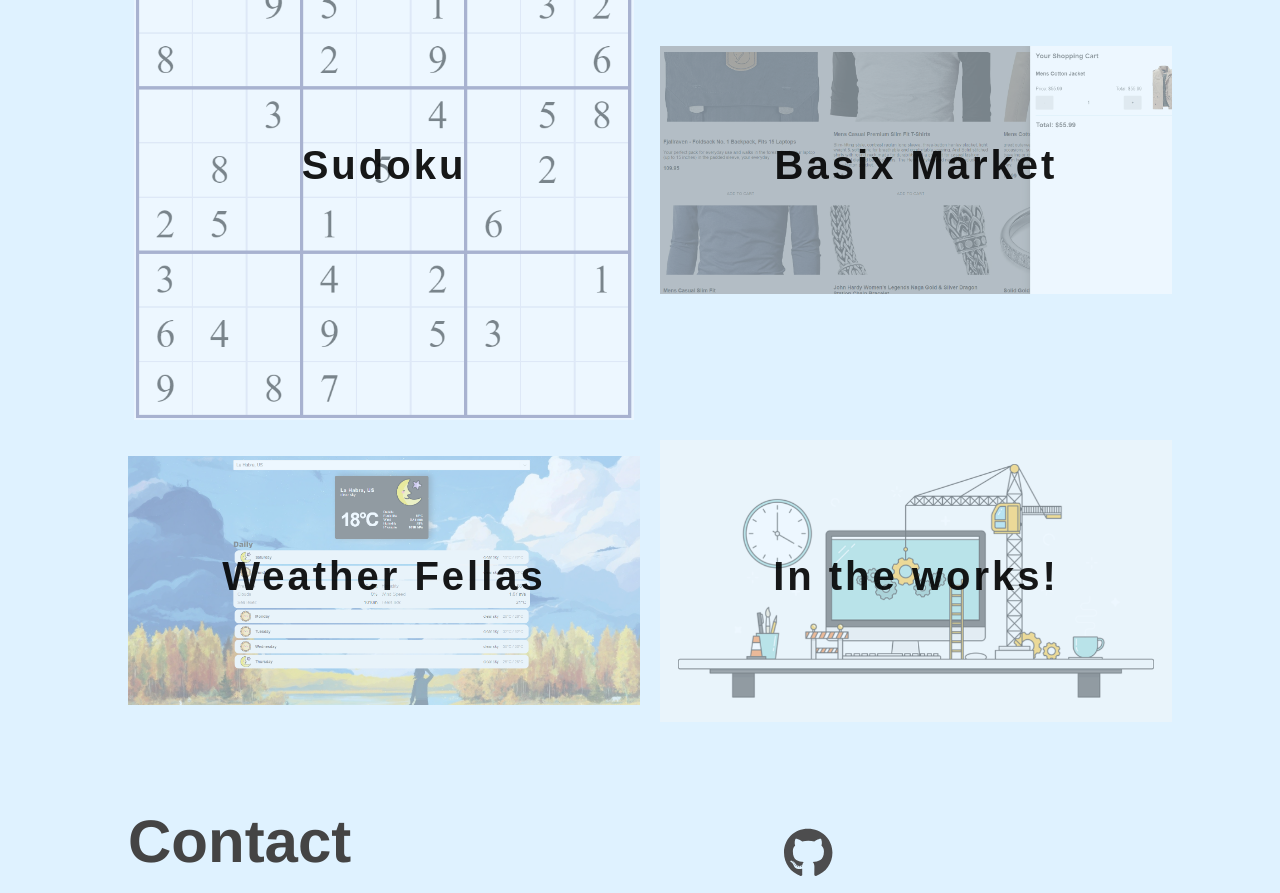
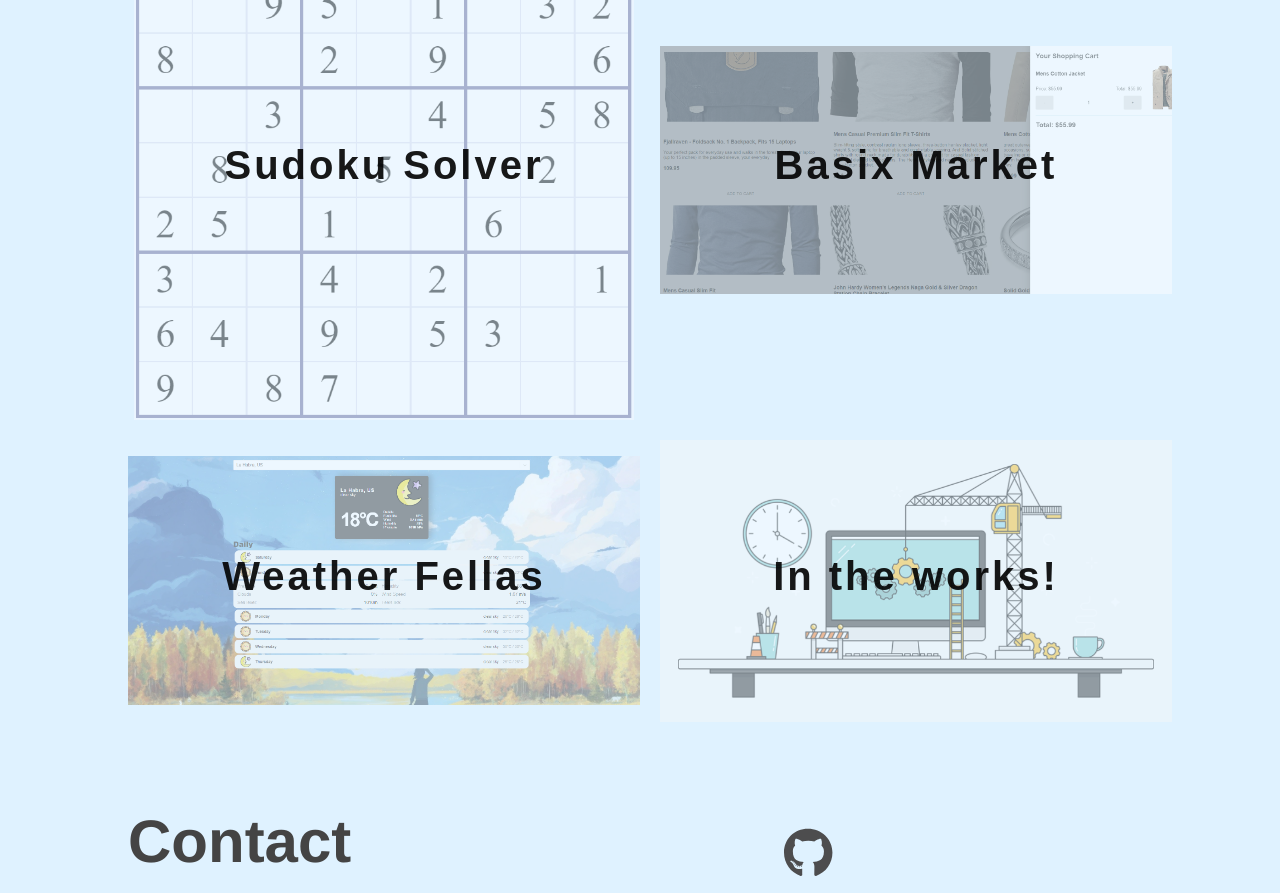
Before and after one commit to Ongiik/Website, a React (Create React App) app: page / in a window 1280 px wide. Shown: the part 960-1853 px from the top of the page. Built offline with nearby package versions, Linux system fonts and the light colour scheme.

Commit message:
fixed resume and sudoku naming

```diff
--- a/src/components/Projects/index.js
+++ b/src/components/Projects/index.js
@@ -10,7 +10,7 @@ const Projects = () => {
       <div className="grid-container">
          <div className="card">
             <a href="https://github.com/Ongiik/SudokuSolver/" target="_blank">
-               <h2>Sudoku</h2>
+               <h2>Sudoku Solver</h2>
                <img src={sudoku} alt="Sudoku Solver" />
             </a>
          </div>
```
Also changed, not shown: 1 other file (tests, documents, lock files or other folders).
